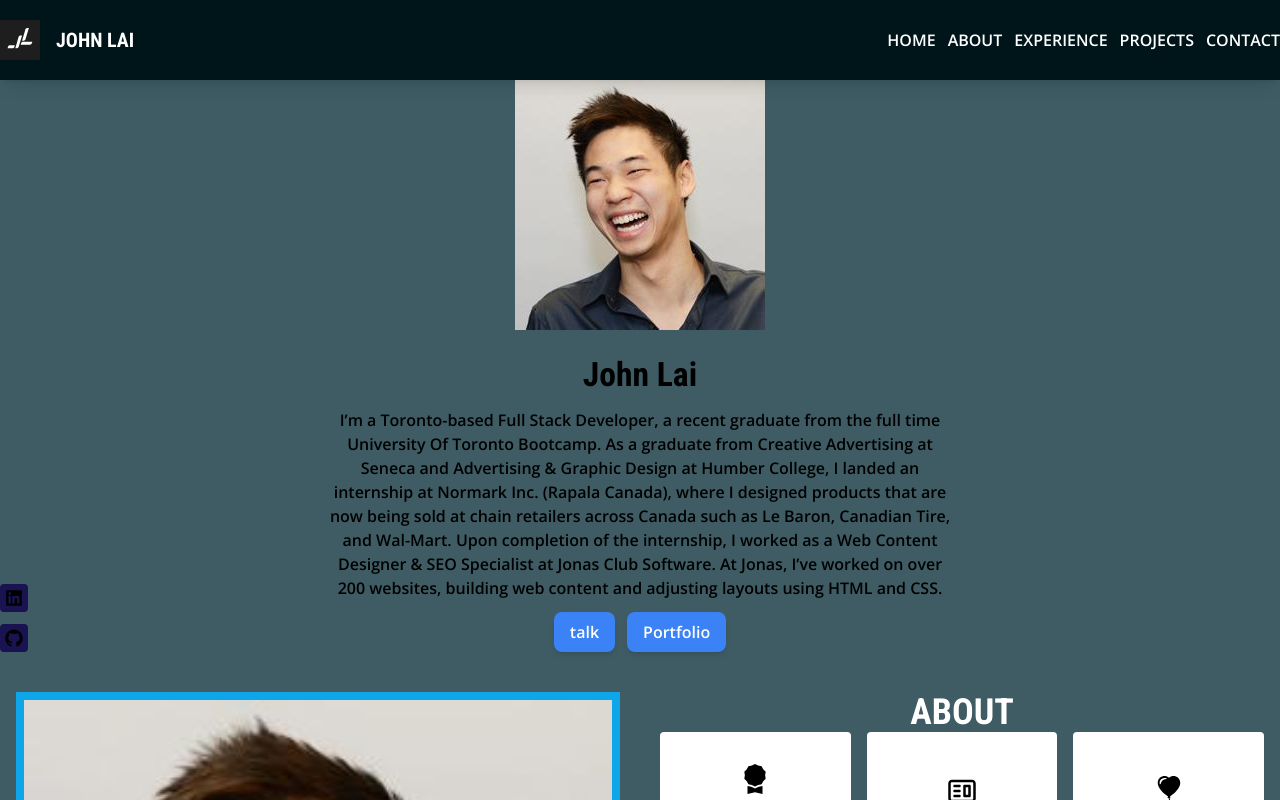
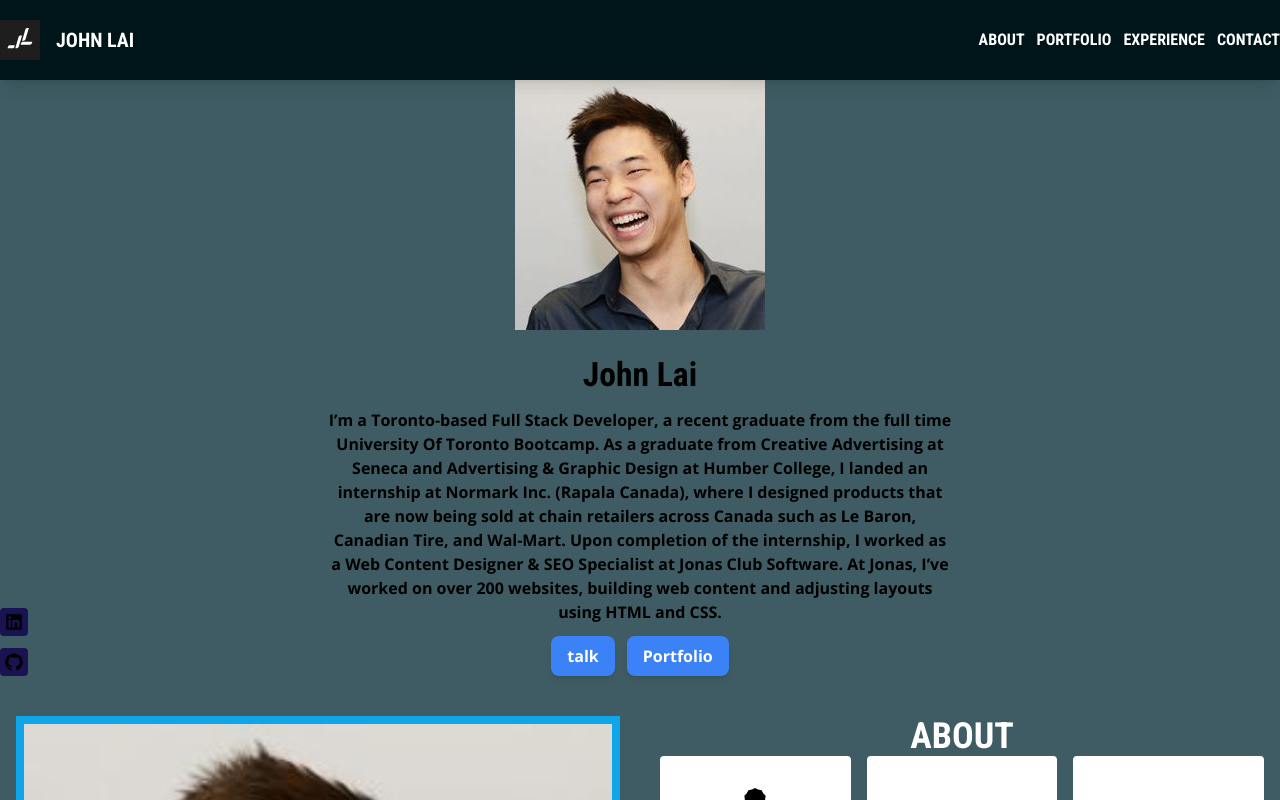
Before and after one commit to johnxlai/2023-portfolio, a React (Create React App) app: page / in a window 1280 px wide. Shown: the top 800 px of the page. Built offline with nearby package versions, Linux system fonts and the light colour scheme.

Commit message:
Fix nav style

```diff
--- a/public/index.html
+++ b/public/index.html
@@ -25,7 +25,7 @@
     -->
 
     <link
-      href="https://fonts.googleapis.com/css2?family=Open+Sans:wght@600&family=Roboto+Condensed:wght@400;700&display=swap"
+      href="https://fonts.googleapis.com/css2?family=Open+Sans:wght@700&family=Roboto+Condensed:wght@400;700&display=swap"
       rel="stylesheet" />
 
     <!-- font awesome -->
--- a/src/components/sections/navbar/Navbar.js
+++ b/src/components/sections/navbar/Navbar.js
@@ -16,7 +16,7 @@ const Navbar = () => {
           <h1 class="text-white text-xl">JOHN LAI</h1>
         </a>
 
-        <ul className="nav-menu hidden lg:flex gap-3 text-white uppercase font-bold">
+        <ul className="nav-menu hidden lg:flex gap-3 text-white uppercase font-bold font-roboto">
           {NavItems.map((item) => (
             <li key={item.id}>
               <a href={item.link}>{item.title}</a>
--- a/src/components/sections/navbar/navData.js
+++ b/src/components/sections/navbar/navData.js
@@ -1,9 +1,9 @@
 const data = [
-  { id: 1, link: '#', title: 'home' },
-  { id: 2, link: '#about', title: 'about' },
+  { id: 1, link: '#about', title: 'about' },
+  { id: 2, link: '#portfolio', title: 'portfolio' },
   { id: 3, link: '#experience', title: 'experience' },
-  { id: 4, link: '#portfolio', title: 'projects' },
-  { id: 5, link: '#contact', title: 'contact' },
+  { id: 4, link: '#contact', title: 'contact' },
+  // { id: 5, link: '#contact', title: 'CV' },
 ];
 
 export default data;
--- a/src/index.scss
+++ b/src/index.scss
@@ -46,8 +46,8 @@
 
 body {
   background-color: var(--primary-color);
+  font-family: 'Open Sans', sans-serif;
   margin: 0;
-  font-family: 'Open Sans', sans-serif;
   -webkit-font-smoothing: antialiased;
   -moz-osx-font-smoothing: grayscale;
 }
--- a/tailwind.config.js
+++ b/tailwind.config.js
@@ -7,6 +7,9 @@ module.exports = {
         primary: 'var(--primary-color)',
         secondary: 'var(--secondary-color)',
       },
+      fontFamily: {
+        roboto: ['Roboto Condensed', 'sans-serif'],
+      },
     },
   },
   plugins: [],
```
